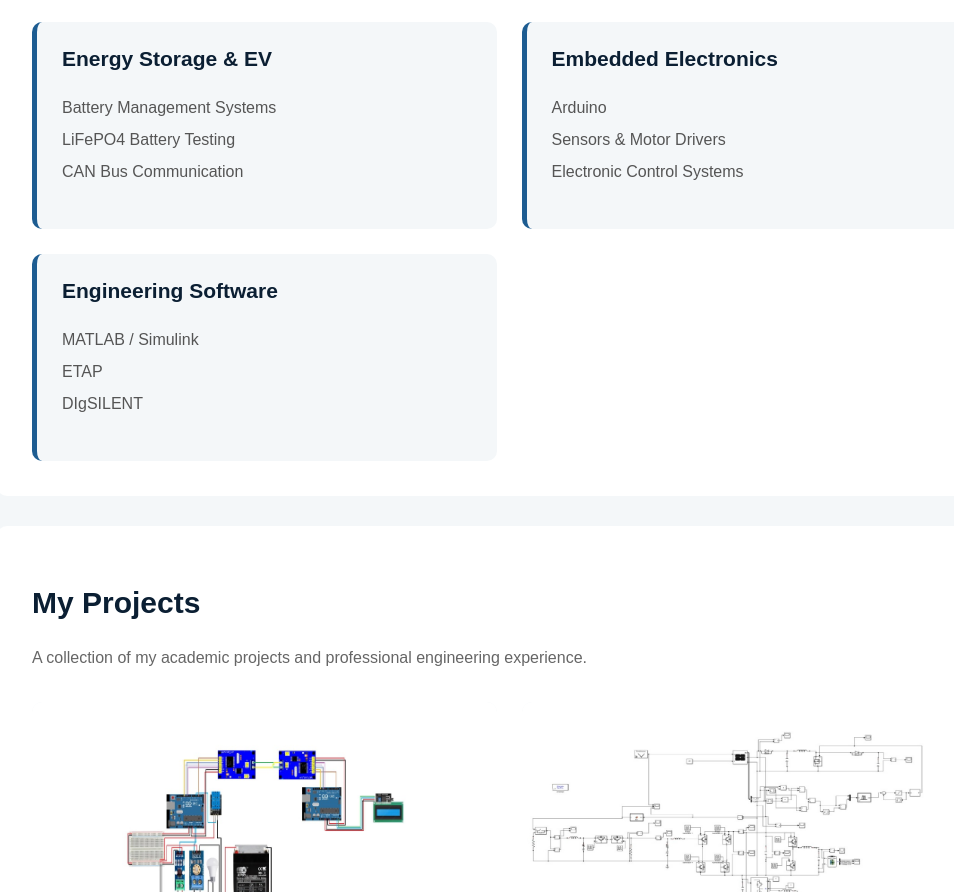
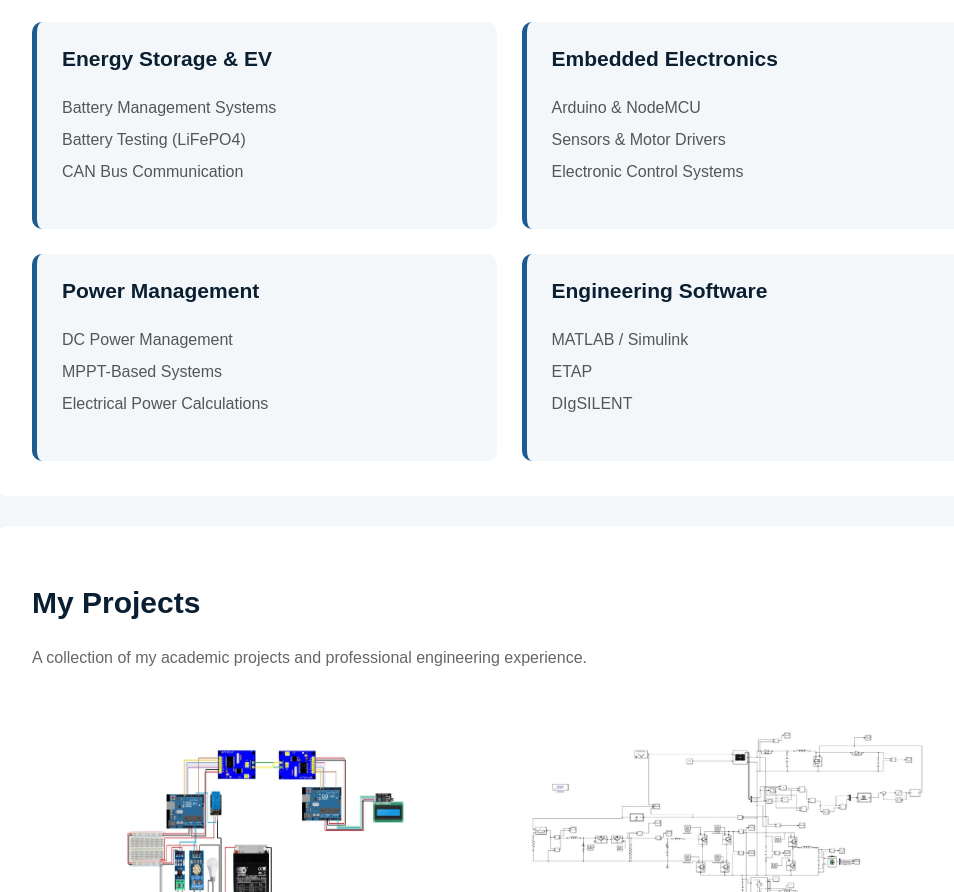
Before and after one commit to abaraajithan05/My_Portfolio, a plain HTML site: page index.html in a window 1280 px wide. Shown: the part 1167-2059 px from the top of the page, without its empty margins (131-1085 px from the left). Drawn offline with Linux system fonts and the light colour scheme.

Commit message:
Update technical skills section

```diff
--- a/index.html
+++ b/index.html
@@ -99,6 +99,7 @@
 
             <h2>Technical Skills</h2>
             <div class="skills-container">
+
                 <div class="skill-card">
                     <h3>Solar & Renewable Energy</h3>
                     <p>
@@ -107,6 +108,7 @@
                         Renewable Energy Systems
                     </p>
                 </div>
+
                 <div class="skill-card">
                     <h3>Electrical Design</h3>
                     <p>
@@ -120,18 +122,29 @@
                     <h3>Energy Storage & EV</h3>
                     <p>
                         Battery Management Systems<br>
-                        LiFePO4 Battery Testing<br>
+                        Battery Testing (LiFePO4)<br>
                         CAN Bus Communication
                     </p>
                 </div>
+
                 <div class="skill-card">
                     <h3>Embedded Electronics</h3>
                     <p>
-                        Arduino<br>
+                        Arduino & NodeMCU<br>
                         Sensors & Motor Drivers<br>
                         Electronic Control Systems
                     </p>
                 </div>
+
+                <div class="skill-card">
+                    <h3>Power Management</h3>
+                    <p>
+                        DC Power Management<br>
+                        MPPT-Based Systems<br>
+                        Electrical Power Calculations
+                    </p>
+                </div>
+
                 <div class="skill-card">
                     <h3>Engineering Software</h3>
                     <p>
```
